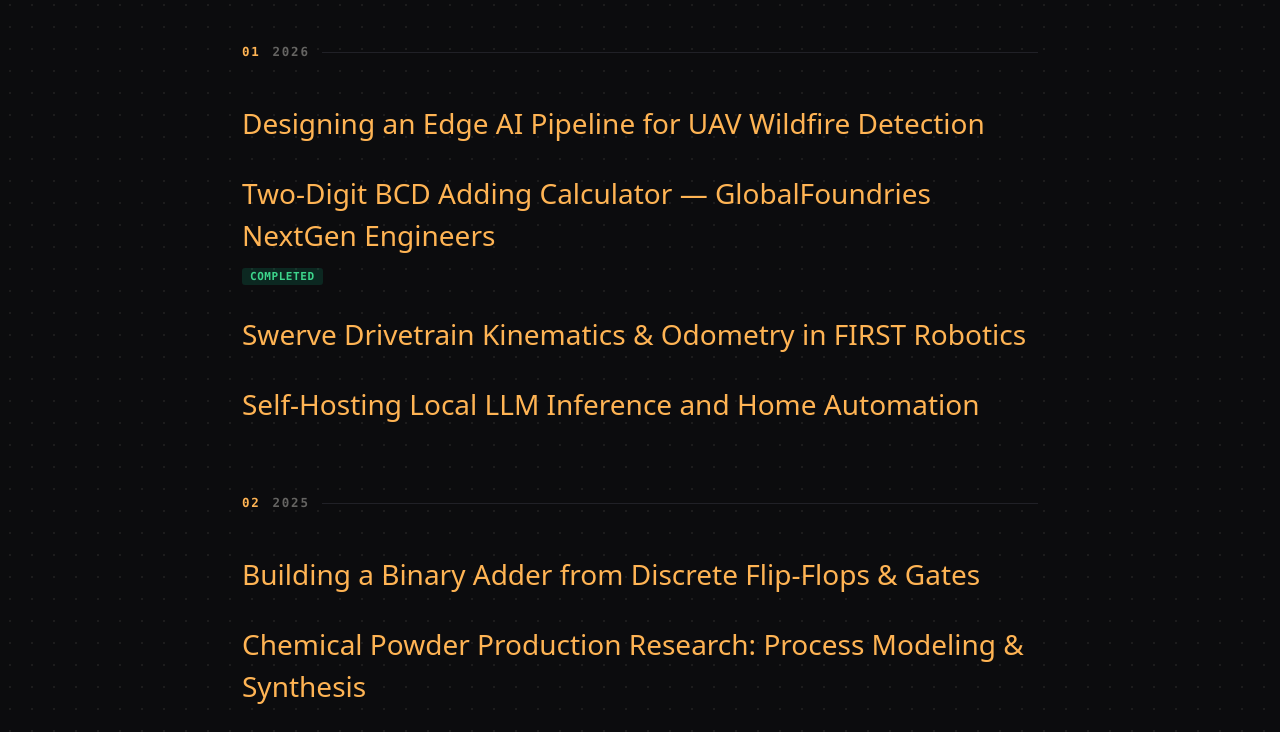
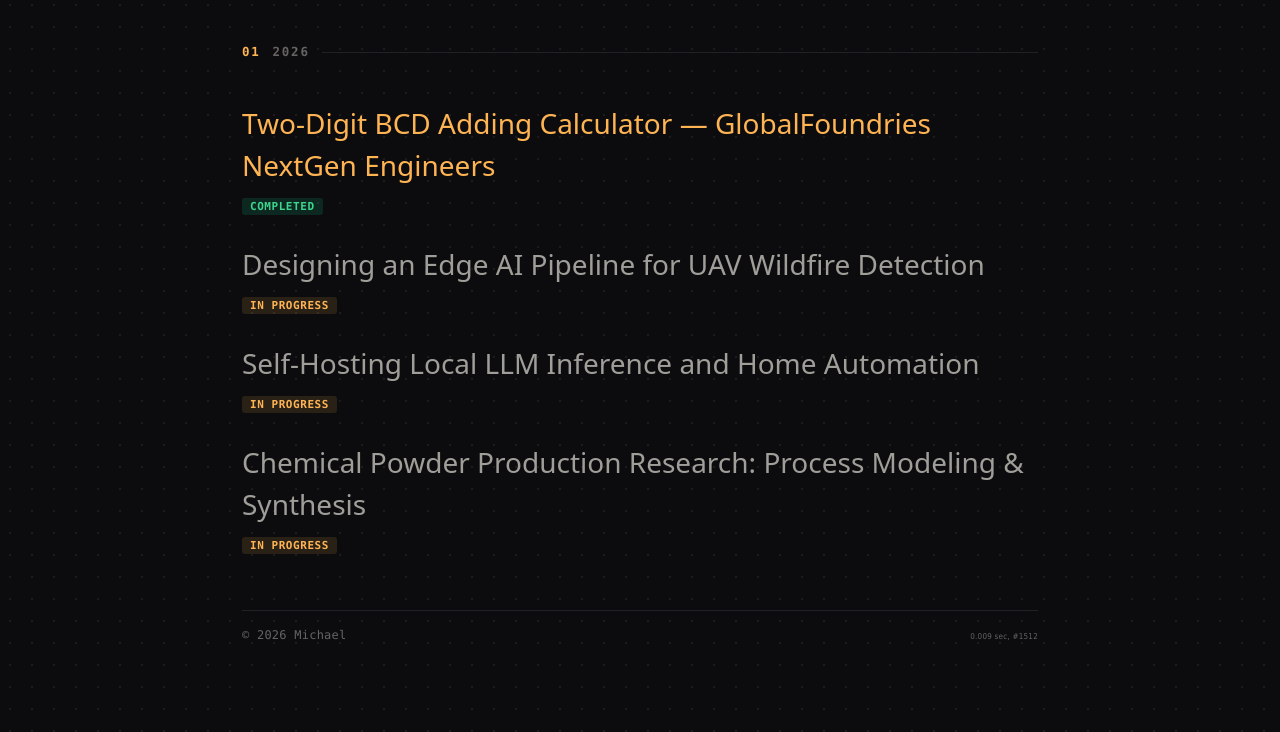
Before and after one commit to Kashak213/Personal-site, a plain HTML site: page blog.html in a window 1280 px wide. Shown: the part 49-781 px from the top of the page. Drawn offline with Linux system fonts and the light colour scheme.

Commit message:
Consolidate blog under 2026, remove fake filler posts, and mark WIP write-ups

```diff
--- a/blog.html
+++ b/blog.html
@@ -73,6 +73,18 @@
       color: var(--c-green-1);
       vertical-align: middle;
     }
+
+    .blog-status.is-wip {
+      background: var(--c-amber-soft);
+      color: var(--c-amber-1);
+    }
+
+    .blog-posts .post-wip {
+      font-size: 28px;
+      line-height: 1.5;
+      font-weight: 500;
+      color: var(--c-text-2);
+    }
   </style>
 </head>
 <body>
@@ -143,20 +155,22 @@
 <main>
   <h2>2026</h2>
   <div class="blog-posts">
-    <a href="post-template.html">Designing an Edge AI Pipeline for UAV Wildfire Detection</a>
     <div class="blog-post-row">
       <a href="gf-chip-design.html">Two-Digit BCD Adding Calculator — GlobalFoundries NextGen Engineers</a>
       <span class="blog-status">completed</span>
     </div>
-    <a href="post-template.html">Swerve Drivetrain Kinematics &amp; Odometry in FIRST Robotics</a>
-    <a href="post-template.html">Self-Hosting Local LLM Inference and Home Automation</a>
-  </div>
-
-  <h2>2025</h2>
-  <div class="blog-posts">
-    <a href="post-template.html">Building a Binary Adder from Discrete Flip-Flops &amp; Gates</a>
-    <a href="post-template.html">Chemical Powder Production Research: Process Modeling &amp; Synthesis</a>
-    <a href="post-template.html">Debugging Sensor Fusion and I2C Buses on Bare-Metal Microcontrollers</a>
+    <div class="blog-post-row">
+      <span class="post-wip">Designing an Edge AI Pipeline for UAV Wildfire Detection</span>
+      <span class="blog-status is-wip">in progress</span>
+    </div>
+    <div class="blog-post-row">
+      <span class="post-wip">Self-Hosting Local LLM Inference and Home Automation</span>
+      <span class="blog-status is-wip">in progress</span>
+    </div>
+    <div class="blog-post-row">
+      <span class="post-wip">Chemical Powder Production Research: Process Modeling &amp; Synthesis</span>
+      <span class="blog-status is-wip">in progress</span>
+    </div>
   </div>
 </main>
 
```
Also changed, not shown: index.html (+1 -2 lines).
